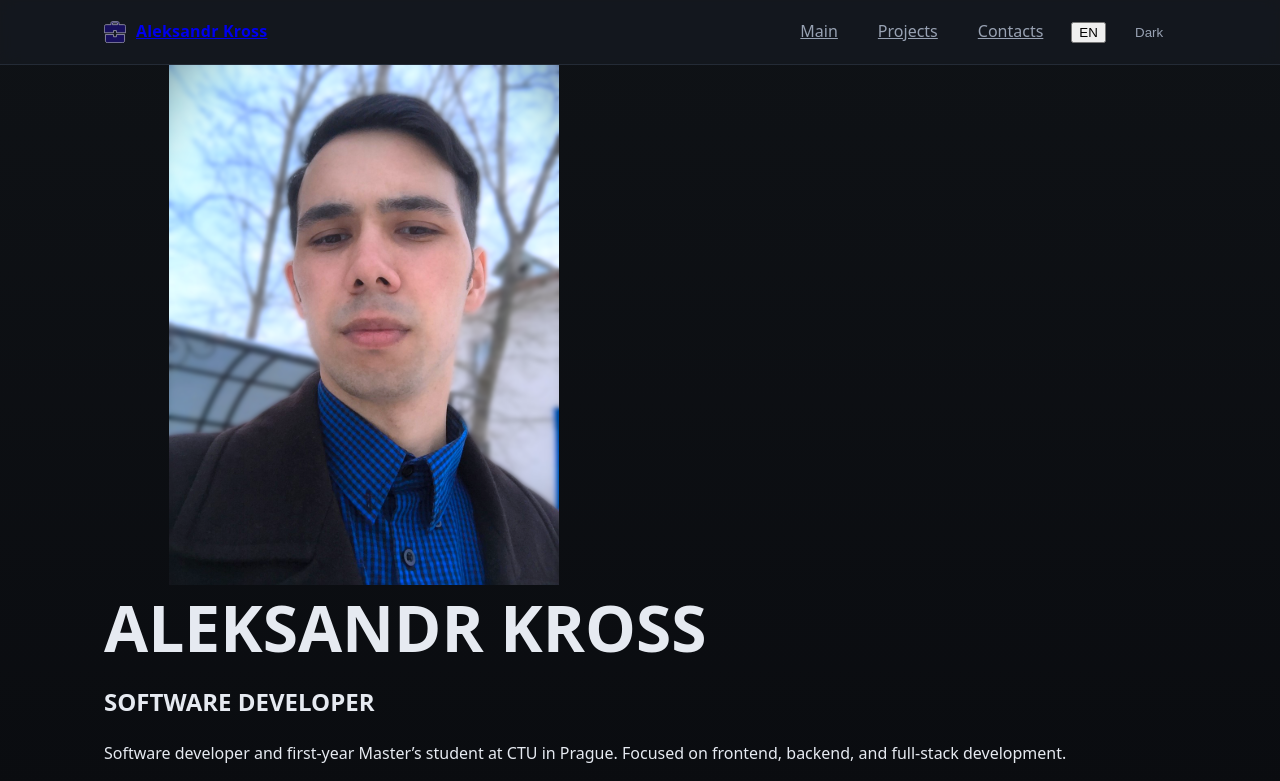
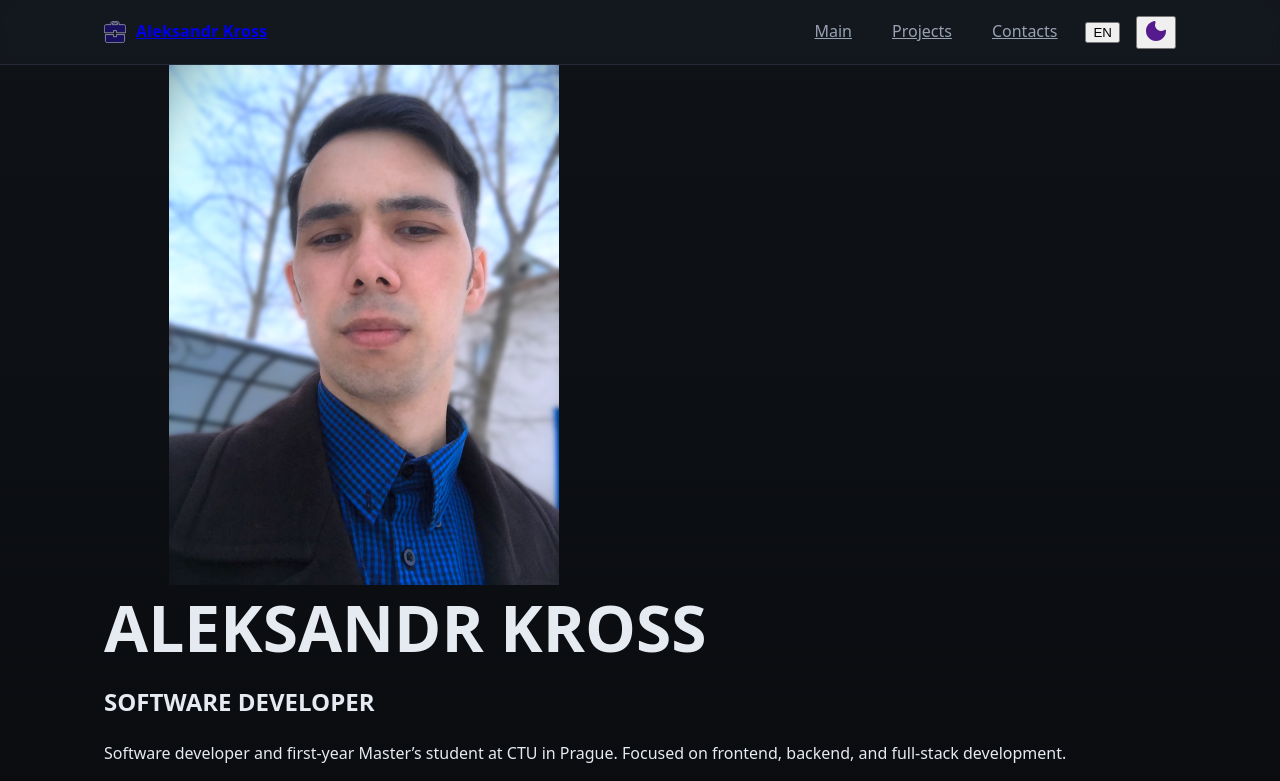
Before and after one commit to mathewtroy/pf, a Next.js app: page / in a window 1280 px wide. Shown: the top 781 px of the page. Built offline with nearby package versions, Linux system fonts and the light colour scheme.

Commit message:
update theme toggle

```diff
--- a/src/components/ThemeToggle.tsx
+++ b/src/components/ThemeToggle.tsx
@@ -1,25 +1,36 @@
 import { useEffect, useState } from "react";
+import Image from "next/image";
 
 export default function ThemeToggle() {
-  const [mounted, setMounted] = useState(false);
+  const [theme, setTheme] = useState<"light" | "dark">("light");
 
-  useEffect(() => setMounted(true), []);
-  if (!mounted) return null; // avoid hydration mismatch
+  useEffect(() => {
+    const saved = localStorage.getItem("theme") as "light" | "dark" | null;
+    const systemDark = window.matchMedia("(prefers-color-scheme: dark)").matches;
+    const initial = saved || (systemDark ? "dark" : "light");
 
-  const isDark = typeof document !== "undefined"
-    ? document.documentElement.classList.contains("dark")
-    : false;
+    document.documentElement.classList.toggle("dark", initial === "dark");
 
-  const toggle = () => {
-    const root = document.documentElement;
-    const next = isDark ? "light" : "dark";
-    root.classList.toggle("dark", next === "dark");
+    // delay state update to avoid eslint warning
+    setTimeout(() => setTheme(initial), 0);
+  }, []);
+
+  const toggleTheme = () => {
+    const next = theme === "dark" ? "light" : "dark";
+    document.documentElement.classList.toggle("dark", next === "dark");
     localStorage.setItem("theme", next);
+    setTheme(next);
   };
 
   return (
-    <button className="btn ghost small" onClick={toggle} aria-label="Toggle theme">
-      {isDark ? "Light" : "Dark"}
+    <button className="theme-toggle-btn" onClick={toggleTheme} aria-label="Toggle theme">
+      <Image
+        src={theme === "dark" ? "/light-icon.svg" : "/dark-icon.svg"}
+        alt={theme === "dark" ? "Switch to light mode" : "Switch to dark mode"}
+        width={24}
+        height={24}
+        priority
+      />
     </button>
   );
 }
```
